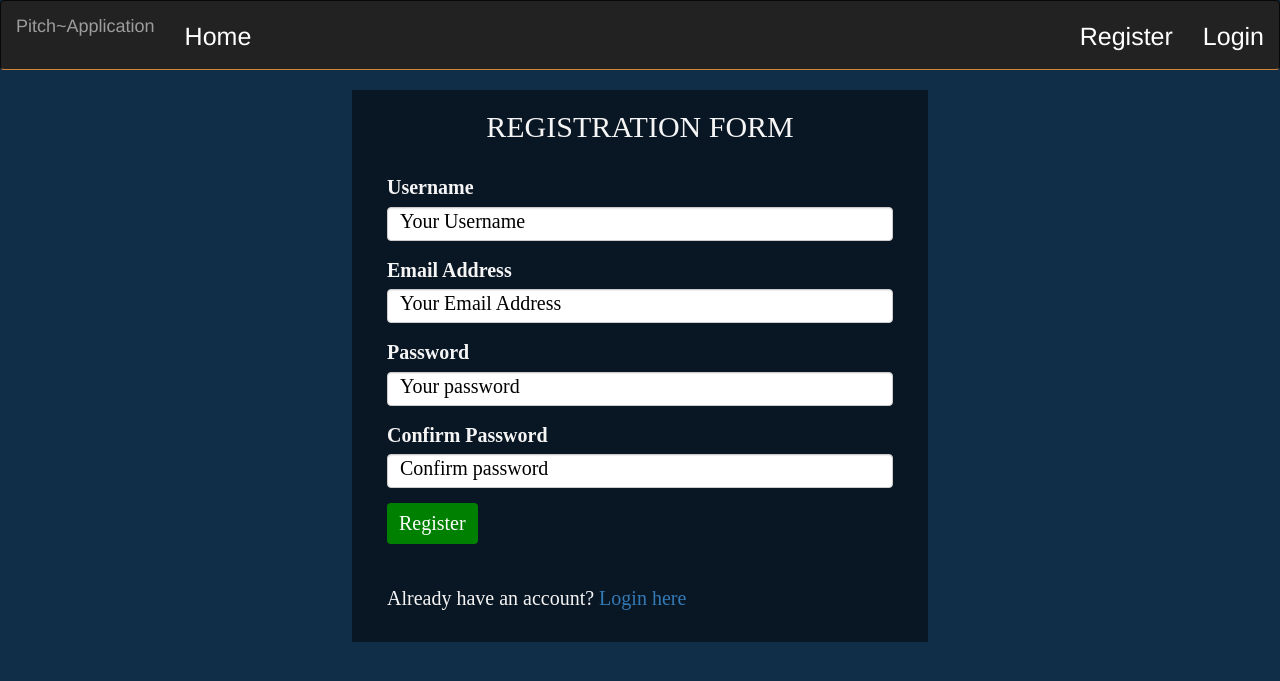
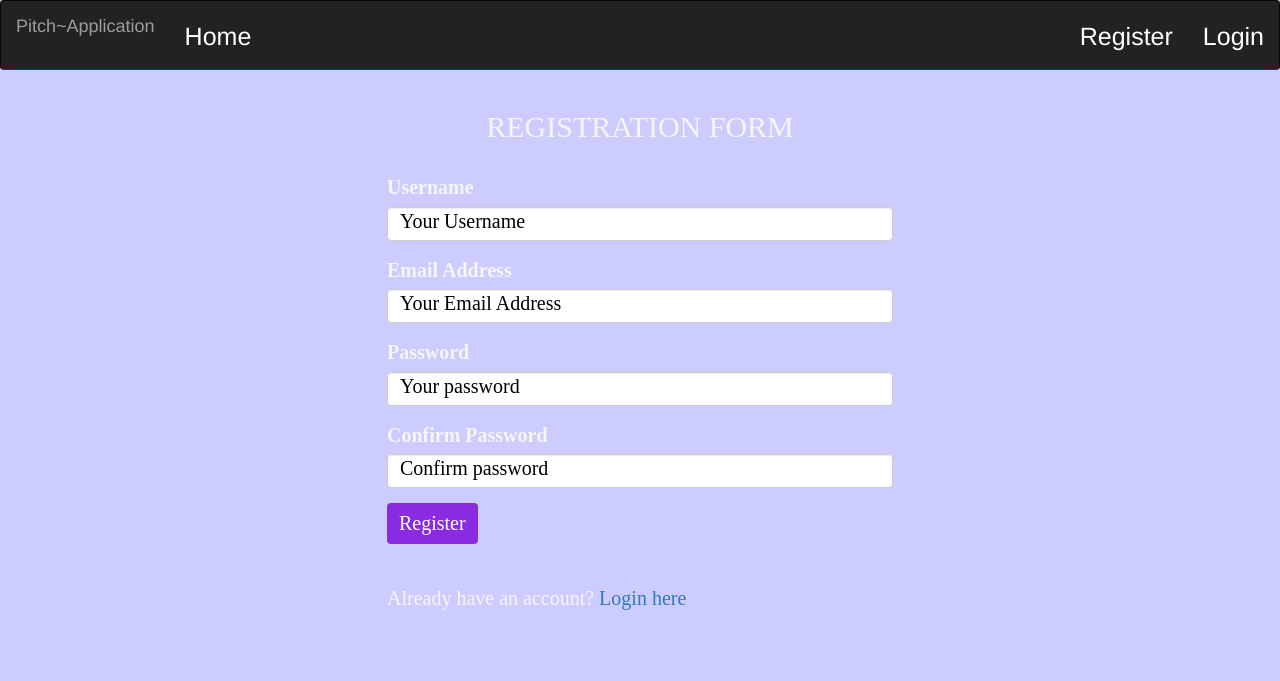
Before and after one commit to LoiseMulwa/pitch_master, a Flask app: page /authenticate/register in a window 1280 px wide. Shown: the top 681 px of the page. Run offline with Flask 2, Linux system fonts and the light colour scheme; some libraries are stand-ins or nearby versions.

Commit message:
st: Add a background color

```diff
--- a/app/static/css/index.css
+++ b/app/static/css/index.css
@@ -1,5 +1,5 @@
 body {
-  background-color: #102e48;
+  background-color: #CCCCFF !important;
   color: white;
 }
 #show {
@@ -12,7 +12,7 @@ body {
   margin-top: 10px !important;
 }
 nav {
-  border-bottom: 1px solid peru !important;
+  border-bottom: 1px solid purple !important;
   height: 70px !important;
 }
 ul li a {
@@ -29,7 +29,7 @@ ul li a {
 .display {
   padding: 20px;
   min-height: 33vh !important;
-  border: 1px solid peru;
+  border: 1px solid purple;
   background-color: #ffffff;
   margin-bottom: 20px;
 }
@@ -38,7 +38,7 @@ form {
   padding: 20px;
 }
 .register {
-  background-color: #091623 !important;
+  background-color:#CCCCFF !important;
   color: whitesmoke;
   font-size: 20px;
   font-family: "Times New Roman", Times, serif;
@@ -50,7 +50,7 @@ form {
 }
 
 .login {
-  background-color: #091623 !important;
+  background-color: #CCCCFF !important;
   color: whitesmoke;
   font-size: 20px;
   font-family: "Times New Roman", Times, serif;
@@ -64,7 +64,7 @@ form {
   font-size: 25px;
 }
 .pitch {
-  background-color: #091623 !important;
+  background-color: #CCCCFF!important;
   color: whitesmoke;
   font-size: 25px;
   font-family: "Times New Roman", Times, serif;
@@ -82,7 +82,7 @@ form {
 }
 
 input[type="submit"] {
-  background-color: green;
+  background-color: blueviolet;
   color: white;
   font-size: 20px;
   border: unset;
```
